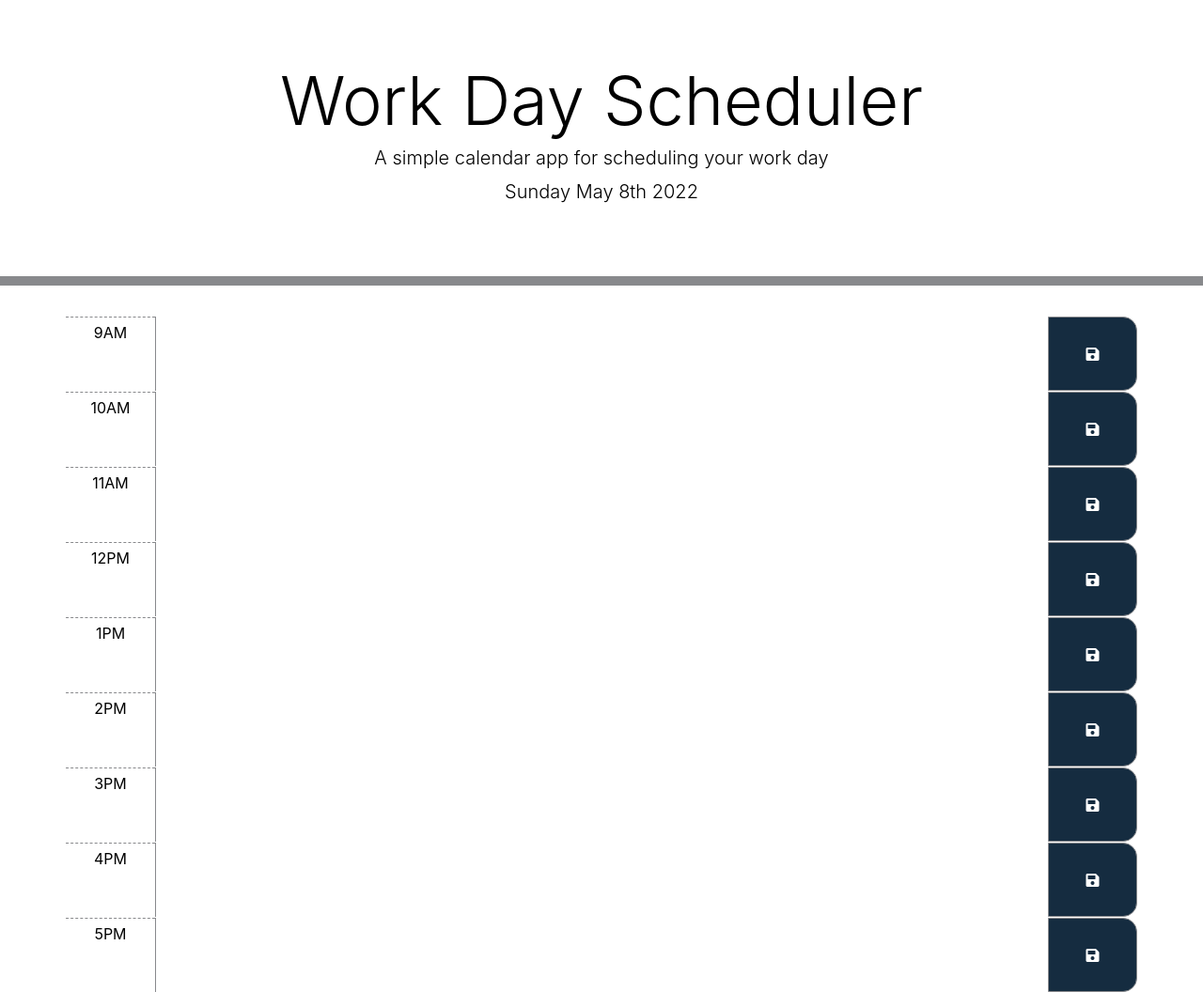
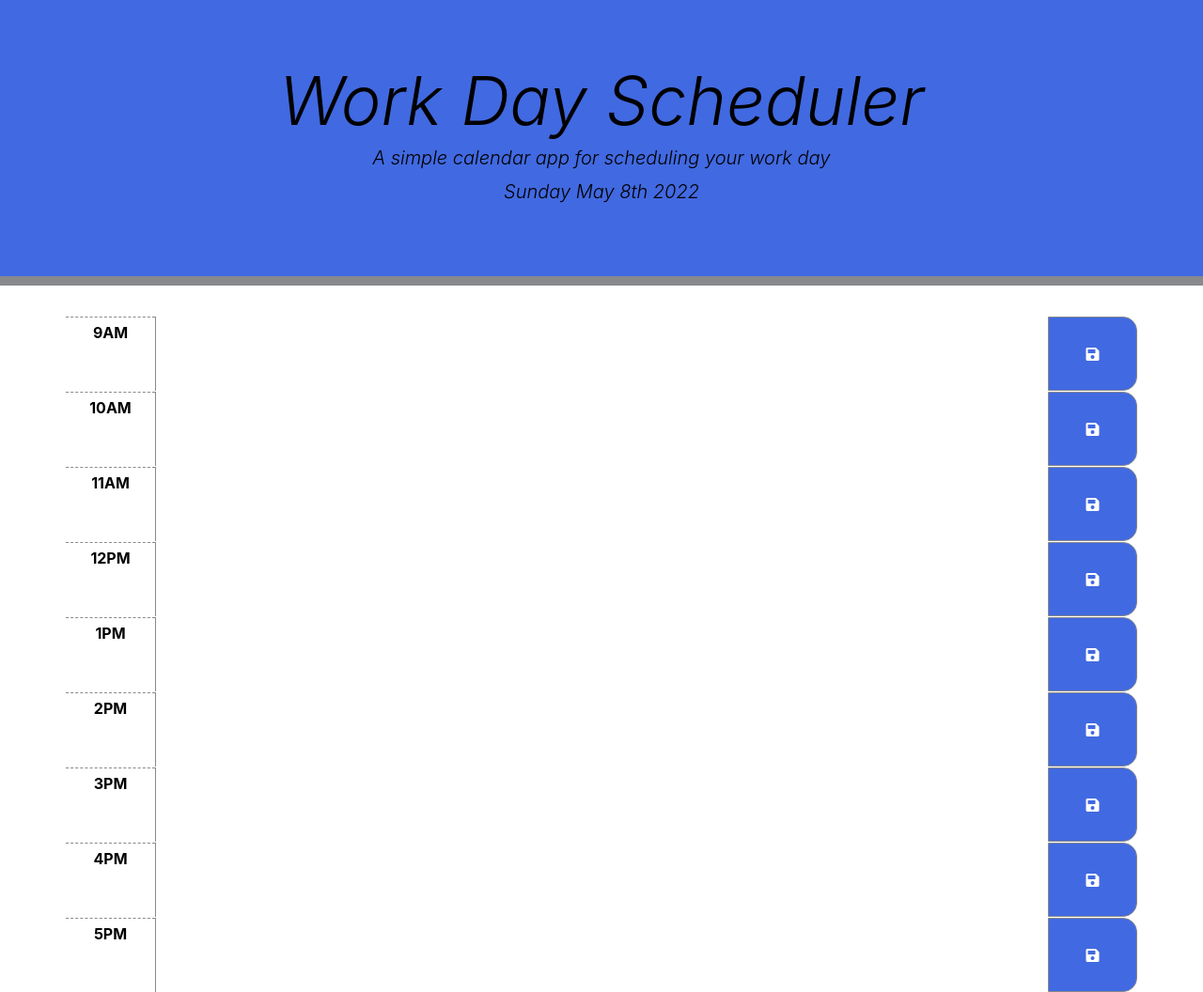
Before and after one commit to Tomhoffmanco/Work-Day-Scheduler, a plain HTML site: page index.html in a window 1280 px wide. Shown: the whole page at 94% size. Drawn offline with nearby package versions, Linux system fonts and the light colour scheme.

Commit message:
css final touches

```diff
--- a/assets/css/style.css
+++ b/assets/css/style.css
@@ -12,17 +12,28 @@ textarea {
   padding: 10px;
 }
 
+header h1,
+p {
+  color: black;
+  font-style: italic;
+}
+
 .jumbotron {
   text-align: center;
   background-color: transparent;
   color: black;
   border-radius: 0;
   border-bottom: 10px solid #88898c;
+  background-color: royalblue;
 }
 
 .hourBlock {
   text-align: center;
   border-radius: 15px;
+}
+
+.col-1 {
+  font-weight: bold;
 }
 
 .row {
@@ -41,7 +52,7 @@ textarea {
   border: 1px solid #88898c;
   border-top-right-radius: 15px;
   border-bottom-right-radius: 15px;
-  background-color: #152c40;
+  background-color: royalblue;
   color: white;
 }
 
```
Also changed, not shown: index.html (+1 -1 lines).
